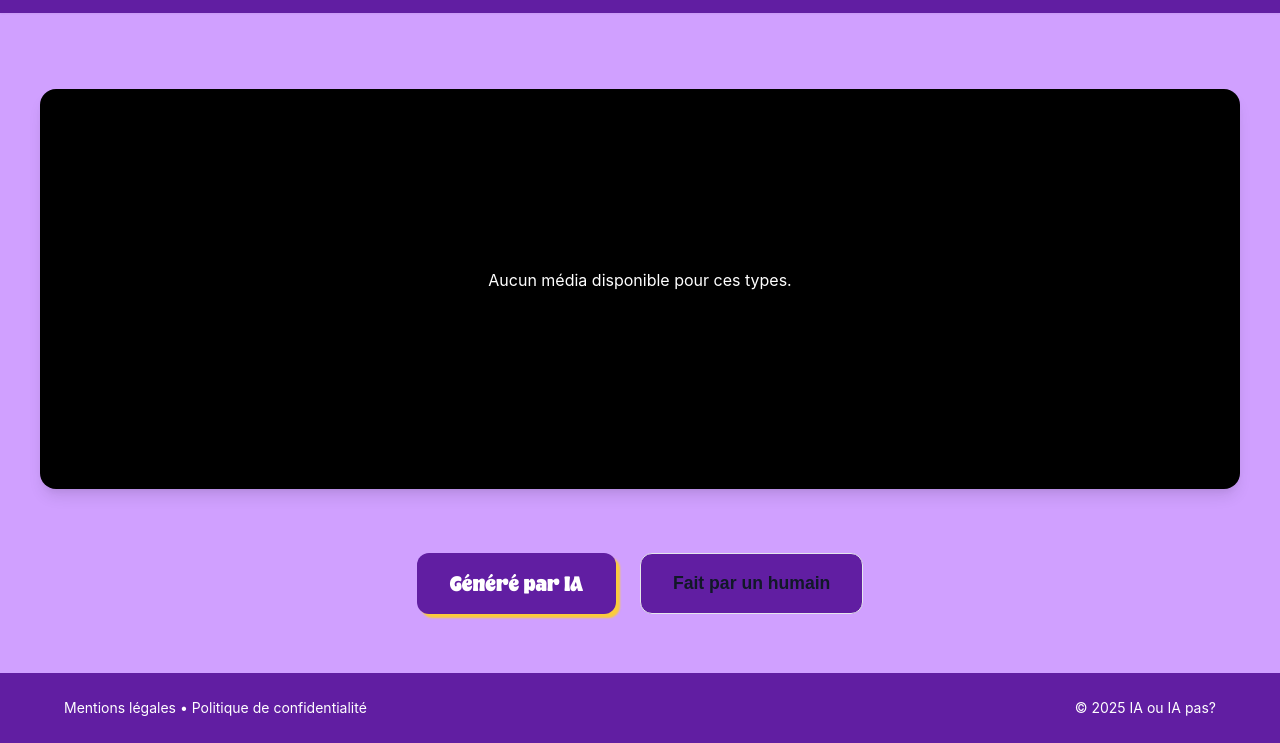
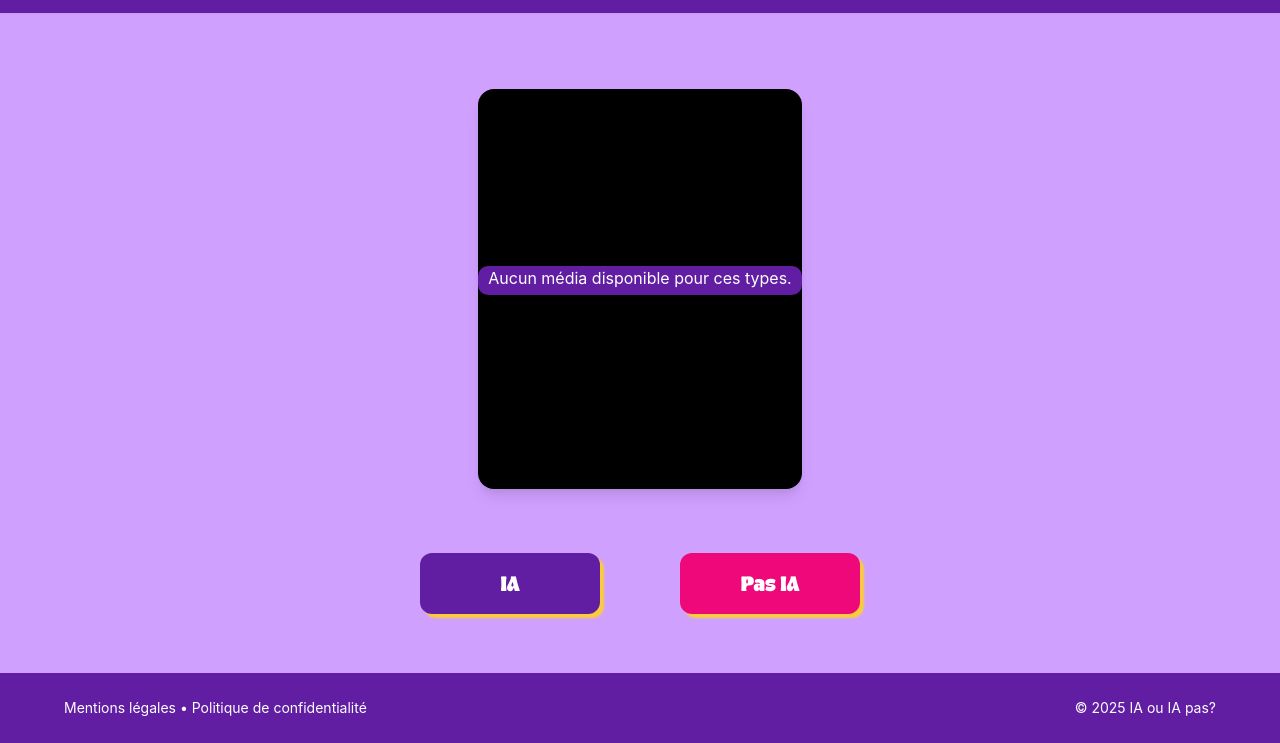
Before and after one commit to kai733/jeu-sae302, a plain HTML site: page frontend/solo-game.html in a window 1280 px wide. Shown: the part 57-800 px from the top of the page. Drawn offline with Linux system fonts and the light colour scheme; no server answers; a web font is replaced by a local one.

Commit message:
feat: Add solo and multiplayer game pages with foundational CSS styling.

```diff
--- a/frontend/assets/css/style.css
+++ b/frontend/assets/css/style.css
@@ -87,6 +87,7 @@ h1,
 h2,
 h3,
 h4 {
+    font-family: 'Sora', -apple-system, BlinkMacSystemFont, "Segoe UI", Roboto, Helvetica, Arial, sans-serif;
     font-weight: 700;
     color: var(--color-text-main);
     margin-bottom: 1rem;
@@ -97,13 +98,14 @@ h1 {
     font-family: 'Bakso Menu', sans-serif;
     font-size: 96px;
     color: #EE087A;
-    -webkit-text-stroke: 15px #611EA2;
+    -webkit-text-stroke: 18px #611EA2;
     paint-order: stroke fill;
     letter-spacing: 0.02em;
 }
 
 h2 {
     font-size: 1.75rem;
+    color: var(--color-text-main);
 }
 
 h3 {
@@ -113,6 +115,12 @@ h3 {
 p {
     margin-bottom: 1rem;
     color: var(--color-text-secondary);
+    background-color: var(--color-surface);
+    align-self: auto;
+    padding-left: 10px;
+    padding-right: 10px;
+    padding-bottom: 3px;
+    border-radius: 10px;
 }
 
 /* --- Mise en page (Layout) --- */
@@ -223,15 +231,18 @@ p {
 
 /* Bouton secondaire (Blanc avec bordure) */
 .btn.secondary {
-    background-color: var(--color-surface);
-    border-color: var(--color-border);
-    color: var(--color-text-main);
+    background-color: #EE087A;
+    color: #ffffff;
+    box-shadow: 4px 4px 2px #FBCC3C;
+    font-family: 'Bakso Menu', sans-serif;
+    font-size: 1rem;
+    font-weight: 300;
 }
 
 .btn.secondary:hover {
-    background-color: #f9fafb;
-    border-color: #d1d5db;
-    color: var(--color-primary);
+    background-color: #b1075c;
+    transform: translateY(-2px);
+    box-shadow: 6px 6px 3px #FBCC3C;
 }
 
 .btn:disabled {
@@ -357,7 +368,7 @@ input[type="number"]:focus {
     align-items: center;
     min-height: 400px;
     max-height: 60vh;
-    width: 100%;
+    max-width: 100%;
     box-shadow: var(--shadow-lg);
     position: relative;
 }
@@ -373,7 +384,7 @@ input[type="number"]:focus {
 
 .answers {
     display: flex;
-    gap: 1.5rem;
+    gap: 5rem;
     justify-content: center;
     margin-top: 2rem;
     flex-wrap: wrap;
@@ -499,7 +510,7 @@ input[type="number"]:focus {
 }
 
 .popup-content {
-    background: var(--color-surface);
+    background: var(--color-text-secondary);
     padding: 3rem;
     border-radius: var(--radius-lg);
     text-align: center;
@@ -519,7 +530,7 @@ input[type="number"]:focus {
     font-weight: 800;
     margin-bottom: 2rem;
     display: block;
-    color: var(--color-text-main);
+    color: var(--color-primary-hover);
 }
 
 /* --- Spécifique au Lobby --- */
--- a/frontend/solo-game.html
+++ b/frontend/solo-game.html
@@ -28,8 +28,8 @@
     </div>
 
     <div class="answers">
-      <button id="btnIA" class="btn primary">Généré par IA</button>
-      <button id="btnHuman" class="btn secondary">Fait par un humain</button>
+      <button id="btnIA" class="btn primary">IA</button>
+      <button id="btnHuman" class="btn secondary">Pas IA</button>
     </div>
 
     <div id="popup" class="popup">
```
Also changed, not shown: frontend/multi-game.html (+2 -2 lines).
